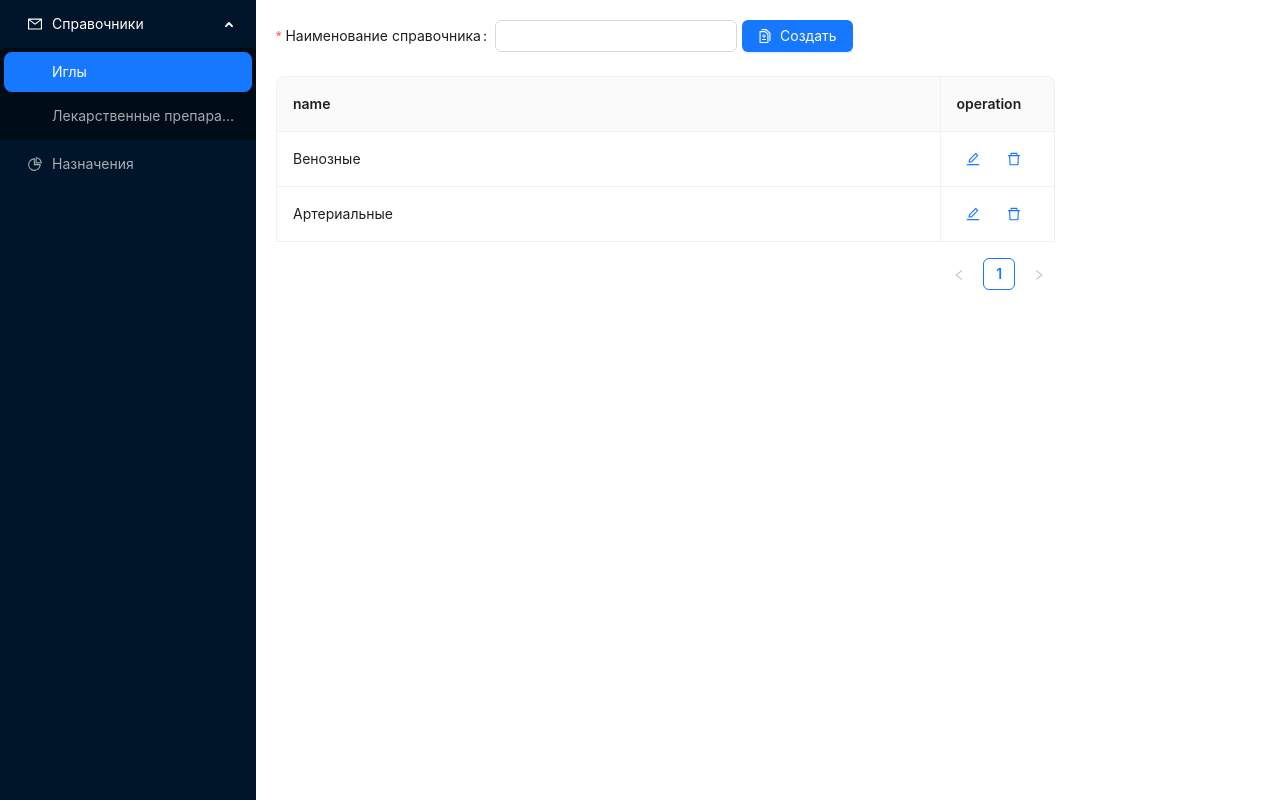
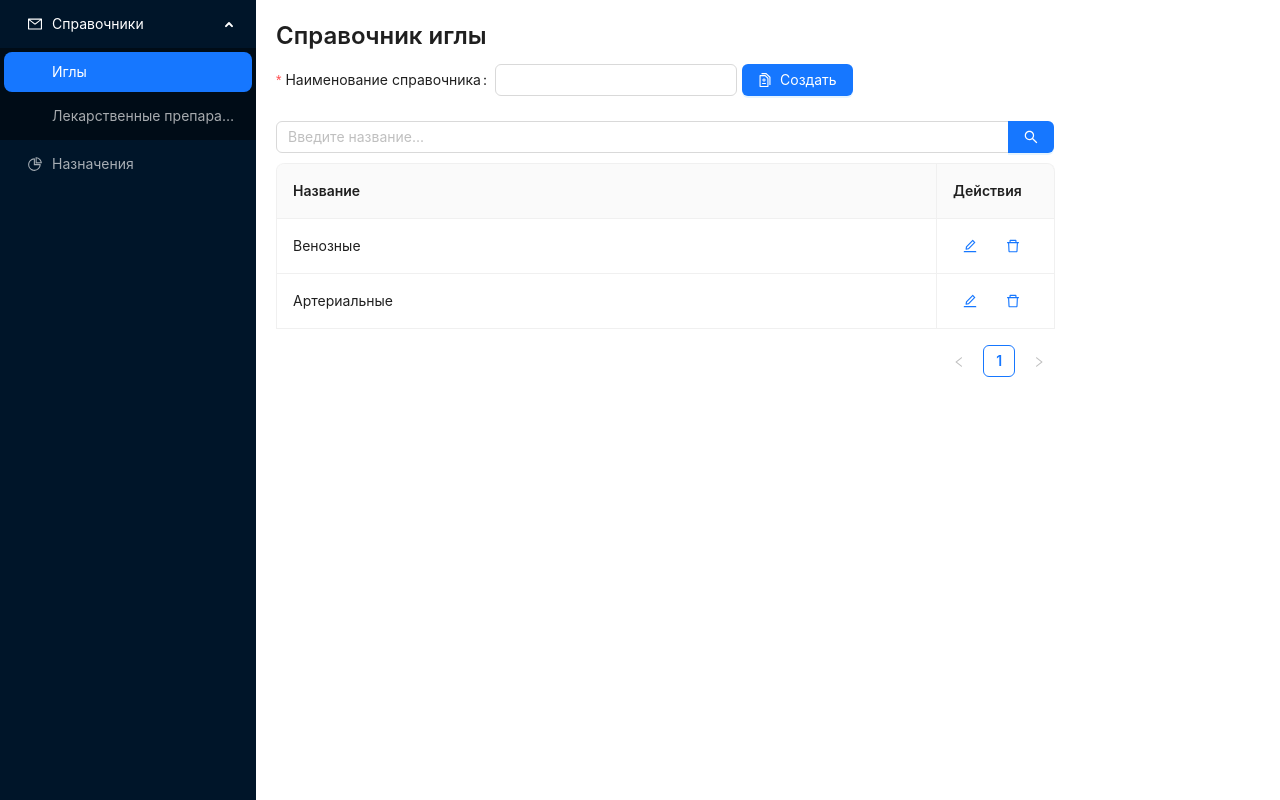
Before and after one commit to SuuPS/APEX-Labs, a Vue app: page /Menu/h1 in a window 1280 px wide. Built offline with nearby package versions, Linux system fonts and the light colour scheme.

Commit message:
Справочник готов

```diff
--- a/components.d.ts
+++ b/components.d.ts
@@ -18,6 +18,7 @@ declare module 'vue' {
     AFormItem: typeof import('ant-design-vue/es')['FormItem']
     AInput: typeof import('ant-design-vue/es')['Input']
     AInputNumber: typeof import('ant-design-vue/es')['InputNumber']
+    AInputSearch: typeof import('ant-design-vue/es')['InputSearch']
     ALayout: typeof import('ant-design-vue/es')['Layout']
     ALayoutContent: typeof import('ant-design-vue/es')['LayoutContent']
     ALayoutHeader: typeof import('ant-design-vue/es')['LayoutHeader']
--- a/src/store/common/spineStore.ts
+++ b/src/store/common/spineStore.ts
@@ -1,5 +1,5 @@
 import { defineStore } from 'pinia';
-import {reactive, ref} from 'vue';
+import {reactive, ref, computed} from 'vue';
 import { CustomColumn, DataItem } from './spineTypes.ts';
 import {UnwrapRef} from "vue";
 import {cloneDeep} from "lodash-es";
@@ -13,12 +13,12 @@ export const useSpineStore = defineStore('spine', () => {
 
     const columns: CustomColumn[] = reactive([
         {
-            title: 'name',
+            title: 'Название',
             dataIndex: 'name',
             width: '70%',
         },
         {
-            title: 'operation',
+            title: 'Действия',
             dataIndex: 'operation',
             width: '10%',
         },
@@ -34,6 +34,13 @@ export const useSpineStore = defineStore('spine', () => {
             name: 'Артериальные',
         }
     ]);
+
+    const value = ref<string>('');
+
+    const filteredDataSource = computed(() => {
+        const searchQuery = value.value.toLowerCase();
+        return dataSource.value.filter(item => item.name.toLowerCase().includes(searchQuery));
+    });
 
     const editableData: UnwrapRef<Record<string, DataItem>> = reactive({});
 
@@ -58,6 +65,8 @@ export const useSpineStore = defineStore('spine', () => {
     };
 
     return {
+        filteredDataSource,
+        value,
         formState,
         columns,
         dataSource,
--- a/src/views/dictionaries/SpineView.vue
+++ b/src/views/dictionaries/SpineView.vue
@@ -3,6 +3,9 @@
 <template>
 
   <div style="padding: 20px; width: 80%">
+
+    <a-typography-title :level="3">Справочник иглы</a-typography-title>
+
     <div>
       <a-form
           :model="formState"
@@ -25,7 +28,17 @@
       </a-form>
     </div>
 
-    <a-table :columns="columns" :data-source="dataSource" bordered>
+    <div>
+        <a-space direction="vertical" style="width: 100%; margin-bottom: 10px">
+          <a-input-search
+              v-model:value="value"
+              placeholder="Введите название..."
+              enter-button
+          />
+        </a-space>
+    </div>
+
+    <a-table :columns="columns" :data-source="filteredDataSource" bordered>
       <template #bodyCell="{ column, text, record }">
         <template v-if="column.dataIndex === 'name'">
           <div>
@@ -67,7 +80,7 @@ import { toRefs } from 'vue';
 import { EditOutlined, DeleteOutlined, DiffOutlined } from '@ant-design/icons-vue';
 import { useSpineStore} from "../../store/common/spineStore.ts";
 
-const { formState, columns, dataSource, editableData, add, edit, save, cancel, deleteRow } = toRefs(useSpineStore());
+const { filteredDataSource, formState, value, columns, editableData, add, edit, save, cancel, deleteRow } = toRefs(useSpineStore());
 
 </script>
 
```
